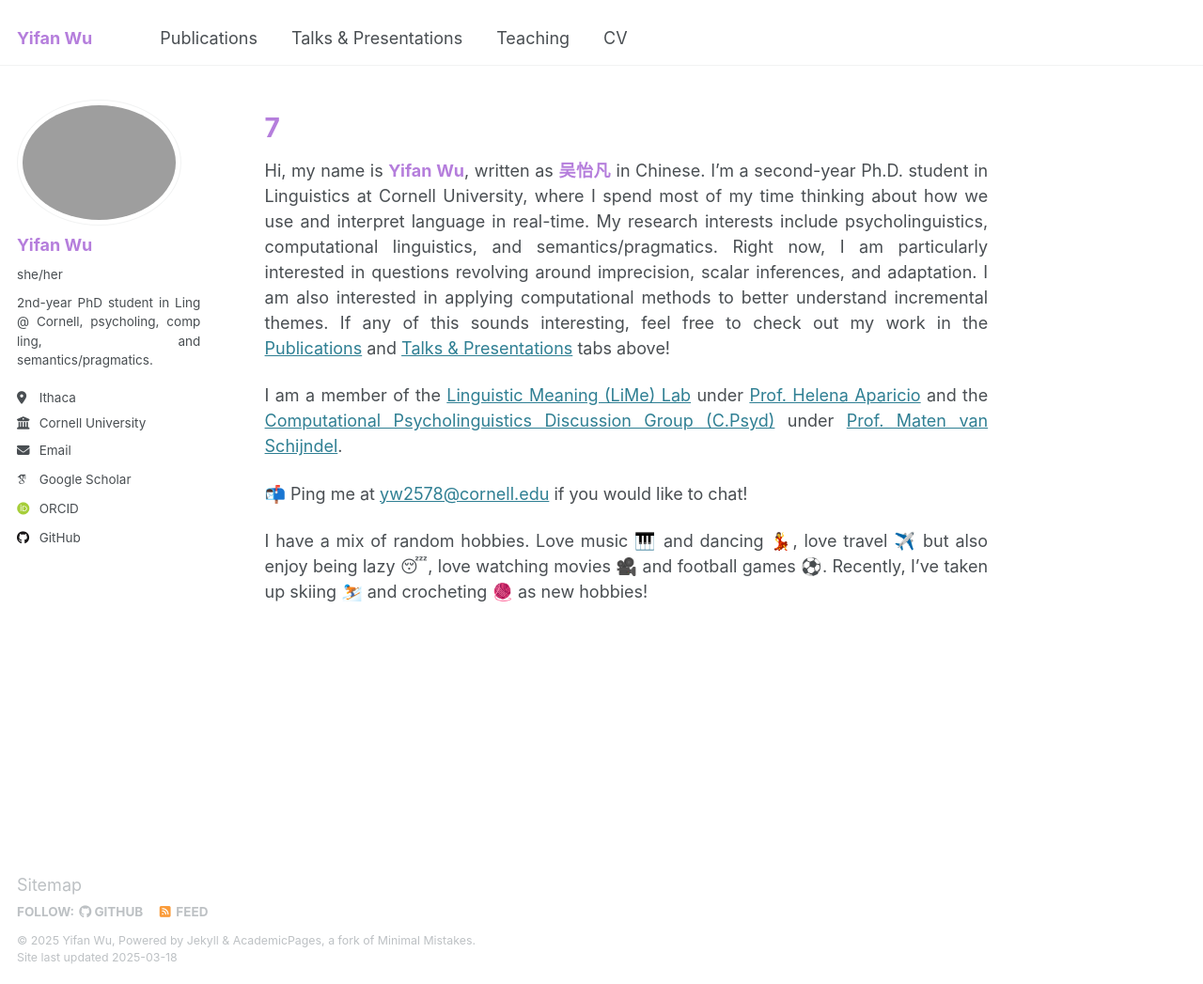
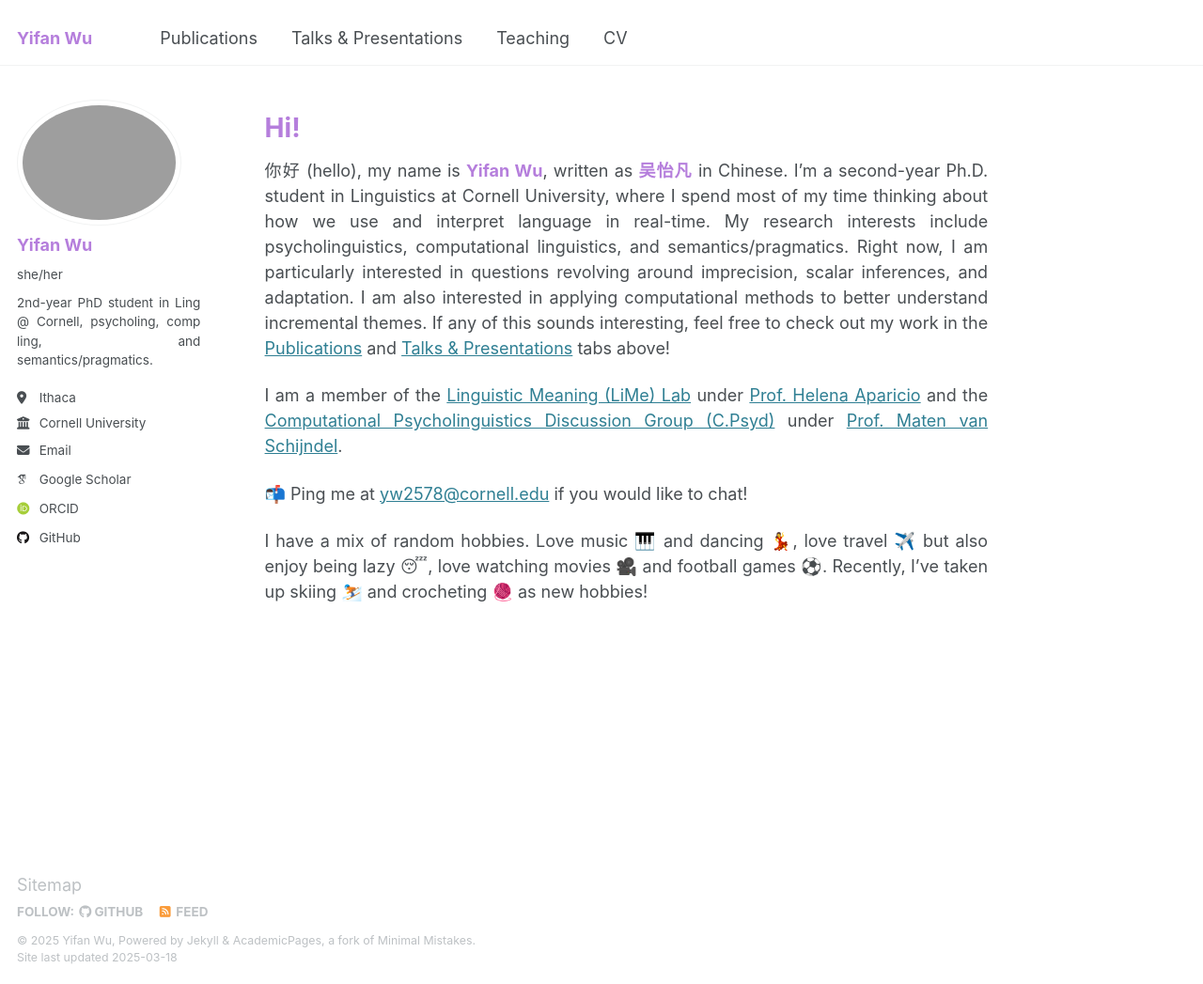
Before and after one commit to lynn-yifanwu-ling/lynn-yifanwu-ling.github.io, a Jekyll site: the page built from _pages/about.md, in a window 1280 px wide and 1047 px high. Shown: the whole window at 94% size. Built offline with Jekyll 4.4.1, drawn with Linux system fonts in a browser that asks for light colours; emoji names are drawn with the system emoji font; some web fonts are replaced.

Commit message:
Update about.md

```diff
--- a/_pages/about.md
+++ b/_pages/about.md
@@ -7,10 +7,10 @@ redirect_from:
   - /about.html
 ---
 
-<span style="color: #B57EDC;">7</span>
+<span style="color: #B57EDC;">Hi!</span>
 ======
 
-Hi, my name is **<span style="color: #B57EDC;">Yifan Wu</span>**, written as **<span style="color: #B57EDC;">吴怡凡</span>** in Chinese. I’m a second-year Ph.D. student in Linguistics at Cornell University, where I spend most of my time thinking about how we use and interpret language in real-time. My research interests include psycholinguistics, computational linguistics, and semantics/pragmatics. Right now, I am particularly interested in questions revolving around imprecision, scalar inferences, and adaptation. I am also interested in applying computational methods to better understand incremental themes. If any of this sounds interesting, feel free to check out my work in the [Publications](/publications/) and [Talks & Presentations](/talks/) tabs above!
+你好 (hello), my name is **<span style="color: #B57EDC;">Yifan Wu</span>**, written as **<span style="color: #B57EDC;">吴怡凡</span>** in Chinese. I’m a second-year Ph.D. student in Linguistics at Cornell University, where I spend most of my time thinking about how we use and interpret language in real-time. My research interests include psycholinguistics, computational linguistics, and semantics/pragmatics. Right now, I am particularly interested in questions revolving around imprecision, scalar inferences, and adaptation. I am also interested in applying computational methods to better understand incremental themes. If any of this sounds interesting, feel free to check out my work in the [Publications](/publications/) and [Talks & Presentations](/talks/) tabs above!
 
 I am a member of the [Linguistic Meaning (LiMe) Lab](https://lime-lab-cornell.github.io/) under [Prof. Helena Aparicio](https://lime-lab-cornell.github.io/HelenaWebsite/index.html) and the [Computational Psycholinguistics Discussion Group (C.Psyd)](https://c-psyd.github.io/) under [Prof. Maten van Schijndel](https://vansky.github.io/).
 
```
